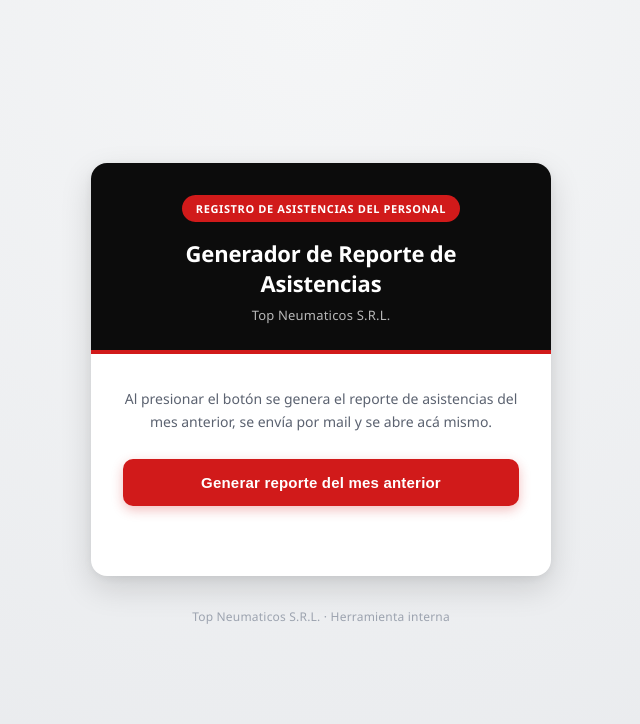
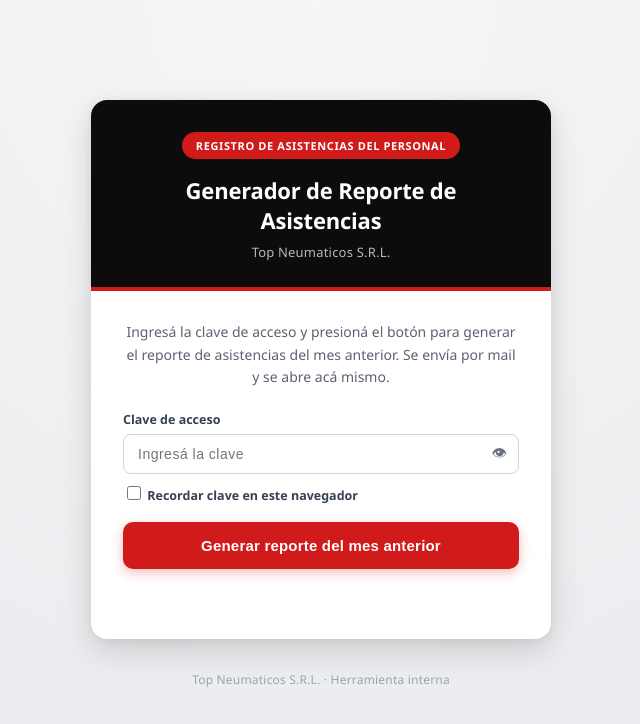
Before and after one commit to topmejoracontinua-commits/Asistencia, a plain HTML site: page index.html in a window 1280 px wide. Shown: the whole page, without its empty margins (319-959 px from the left). Drawn offline with Linux system fonts and the light colour scheme.

Commit message:
index.html

```diff
--- a/index.html
+++ b/index.html
@@ -6,10 +6,7 @@
 <title>Generador de Reporte de Asistencias - Top Neumaticos</title>
 <style>
   * { box-sizing: border-box; }
-  html, body {
-    height: 100%;
-    margin: 0;
-  }
+  html, body { height: 100%; margin: 0; }
   body {
     font-family: 'Segoe UI', system-ui, Arial, sans-serif;
     background: radial-gradient(circle at 50% 0%, #f5f6f7 0%, #e7e9ec 100%);
@@ -51,26 +48,62 @@
     border-radius: 20px;
     margin-bottom: 16px;
   }
-  .banner h1 {
-    margin: 0 0 8px 0;
-    font-size: 22px;
-    font-weight: 700;
-    letter-spacing: -0.2px;
-  }
-  .banner p {
-    margin: 0;
-    color: #b8b8b8;
-    font-size: 13px;
-    letter-spacing: 0.2px;
-  }
+  .banner h1 { margin: 0 0 8px 0; font-size: 22px; font-weight: 700; letter-spacing: -0.2px; }
+  .banner p { margin: 0; color: #b8b8b8; font-size: 13px; letter-spacing: 0.2px; }
 
-  .contenido { padding: 34px 32px 32px; text-align: center; }
+  .contenido { padding: 30px 32px 32px; text-align: center; }
   .contenido p.descripcion {
     font-size: 14px;
     color: #5b6270;
     line-height: 1.6;
-    margin: 0 0 26px 0;
+    margin: 0 0 22px 0;
   }
+
+  .campo-clave { text-align: left; margin-bottom: 18px; }
+  .campo-clave label {
+    display: block;
+    font-size: 12.5px;
+    font-weight: 600;
+    color: #374151;
+    margin-bottom: 6px;
+  }
+  .input-clave-wrap {
+    position: relative;
+    display: flex;
+  }
+  .input-clave-wrap input {
+    flex: 1;
+    padding: 11px 42px 11px 14px;
+    border: 1.5px solid #d1d5db;
+    border-radius: 8px;
+    font-size: 14px;
+    letter-spacing: 0.5px;
+  }
+  .input-clave-wrap input:focus {
+    outline: none;
+    border-color: #d11a1a;
+  }
+  .btn-ver-clave {
+    position: absolute;
+    right: 6px;
+    top: 50%;
+    transform: translateY(-50%);
+    background: none;
+    border: none;
+    cursor: pointer;
+    font-size: 15px;
+    color: #6b7280;
+    padding: 6px;
+  }
+  .recordar-clave {
+    display: flex;
+    align-items: center;
+    gap: 6px;
+    margin-top: 9px;
+    font-size: 12.5px;
+    color: #6b7280;
+  }
+  .recordar-clave input { width: 14px; height: 14px; accent-color: #d11a1a; }
 
   .btn-generar {
     background: #d11a1a;
@@ -86,23 +119,11 @@
     box-shadow: 0 4px 12px rgba(209, 26, 26, 0.28);
     transition: background 0.15s, transform 0.1s, box-shadow 0.15s;
   }
-  .btn-generar:hover:not(:disabled) {
-    background: #ad1414;
-    box-shadow: 0 6px 16px rgba(209, 26, 26, 0.34);
-  }
+  .btn-generar:hover:not(:disabled) { background: #ad1414; box-shadow: 0 6px 16px rgba(209, 26, 26, 0.34); }
   .btn-generar:active:not(:disabled) { transform: translateY(1px); }
-  .btn-generar:disabled {
-    background: #eeb3b3;
-    box-shadow: none;
-    cursor: not-allowed;
-  }
+  .btn-generar:disabled { background: #eeb3b3; box-shadow: none; cursor: not-allowed; }
 
-  .estado {
-    margin-top: 18px;
-    font-size: 13.5px;
-    min-height: 20px;
-    line-height: 1.5;
-  }
+  .estado { margin-top: 18px; font-size: 13.5px; min-height: 20px; line-height: 1.5; }
   .estado.cargando { color: #6b7280; }
   .estado.exito { color: #16803c; font-weight: 600; }
   .estado.error { color: #d11a1a; font-weight: 600; }
@@ -136,13 +157,7 @@
   .link-reporte:hover { background: #262626; }
   .link-reporte.visible { display: block; }
 
-  .footer {
-    text-align: center;
-    color: #9ca3af;
-    font-size: 12px;
-    padding-top: 20px;
-    letter-spacing: 0.2px;
-  }
+  .footer { text-align: center; color: #9ca3af; font-size: 12px; padding-top: 20px; letter-spacing: 0.2px; }
 </style>
 </head>
 <body>
@@ -155,9 +170,22 @@
       </div>
       <div class="contenido">
         <p class="descripcion">
-          Al presionar el botón se genera el reporte de asistencias del mes anterior,
-          se envía por mail y se abre acá mismo.
+          Ingresá la clave de acceso y presioná el botón para generar el reporte
+          de asistencias del mes anterior. Se envía por mail y se abre acá mismo.
         </p>
+
+        <div class="campo-clave">
+          <label for="claveAcceso">Clave de acceso</label>
+          <div class="input-clave-wrap">
+            <input type="password" id="claveAcceso" placeholder="Ingresá la clave" autocomplete="off">
+            <button type="button" class="btn-ver-clave" onclick="toggleVerClave()" id="btnVerClave">👁</button>
+          </div>
+          <label class="recordar-clave">
+            <input type="checkbox" id="recordarClave">
+            Recordar clave en este navegador
+          </label>
+        </div>
+
         <button class="btn-generar" id="btnGenerar" onclick="generarReporte()">
           Generar reporte del mes anterior
         </button>
@@ -171,13 +199,57 @@
   </div>
 
   <script>
-    // Reemplazar por la URL de PRODUCCIÓN del webhook (no la de test)
+    // URL de PRODUCCIÓN del webhook (no la de test) — activá el workflow en n8n
     const WEBHOOK_URL = "https://envy-recollect-last.ngrok-free.dev/webhook/asistencia";
+    // Nombre del header que configuraste en el nodo Webhook de n8n (Header Auth)
+    const NOMBRE_HEADER = "X-Api-Key";
+
+    const inputClave = document.getElementById('claveAcceso');
+    const checkRecordar = document.getElementById('recordarClave');
+    const STORAGE_KEY = 'top_asistencias_clave';
+
+    // Si había una clave guardada en este navegador, la precarga
+    (function cargarClaveGuardada() {
+      try {
+        const guardada = localStorage.getItem(STORAGE_KEY);
+        if (guardada) {
+          inputClave.value = guardada;
+          checkRecordar.checked = true;
+        }
+      } catch (e) { /* localStorage no disponible, se ignora */ }
+    })();
+
+    function toggleVerClave() {
+      const btn = document.getElementById('btnVerClave');
+      if (inputClave.type === 'password') {
+        inputClave.type = 'text';
+        btn.textContent = '🙈';
+      } else {
+        inputClave.type = 'password';
+        btn.textContent = '👁';
+      }
+    }
 
     async function generarReporte() {
       const btn = document.getElementById('btnGenerar');
       const estado = document.getElementById('estado');
       const linkReporte = document.getElementById('linkReporte');
+      const clave = inputClave.value.trim();
+
+      if (!clave) {
+        estado.className = 'estado error';
+        estado.textContent = '✗ Ingresá la clave de acceso antes de generar el reporte.';
+        return;
+      }
+
+      // Guardar o borrar la clave según el checkbox
+      try {
+        if (checkRecordar.checked) {
+          localStorage.setItem(STORAGE_KEY, clave);
+        } else {
+          localStorage.removeItem(STORAGE_KEY);
+        }
+      } catch (e) { /* localStorage no disponible, se ignora */ }
 
       btn.disabled = true;
       linkReporte.classList.remove('visible');
@@ -187,23 +259,27 @@
       try {
         const respuesta = await fetch(WEBHOOK_URL, {
           method: 'POST',
-          headers: { 'Content-Type': 'application/json' },
+          headers: {
+            'Content-Type': 'application/json',
+            [NOMBRE_HEADER]: clave
+          },
           body: JSON.stringify({ origen: 'boton-web', fecha: new Date().toISOString() })
         });
 
+        if (respuesta.status === 401 || respuesta.status === 403) {
+          throw new Error('Clave incorrecta. Verificá y volvé a intentar.');
+        }
         if (!respuesta.ok) {
           throw new Error('El servidor respondió con error ' + respuesta.status);
         }
 
-        // El webhook debe devolver el archivo HTML del reporte (ver nodo "Respond to Webhook")
+        // El webhook debe devolver el archivo HTML del reporte (nodo "Respond to Webhook")
         const blobHtml = await respuesta.blob();
         const url = URL.createObjectURL(blobHtml);
 
-        // Intento 1: abrir automáticamente en una pestaña nueva
         const ventana = window.open(url, '_blank');
 
         if (!ventana || ventana.closed || typeof ventana.closed === 'undefined') {
-          // El navegador bloqueó el popup: dejamos el link clickeable como respaldo
           estado.className = 'estado exito';
           estado.textContent = '✓ Reporte generado. Tu navegador bloqueó la ventana emergente, usá el botón de abajo:';
         } else {
@@ -211,13 +287,12 @@
           estado.textContent = '✓ Reporte generado y enviado por mail. Se abrió en una pestaña nueva.';
         }
 
-        // Siempre dejamos el link disponible, se haya abierto solo o no
         linkReporte.href = url;
         linkReporte.classList.add('visible');
 
       } catch (error) {
         estado.className = 'estado error';
-        estado.textContent = '✗ No se pudo generar el reporte: ' + error.message;
+        estado.textContent = '✗ ' + error.message;
       } finally {
         btn.disabled = false;
       }
```
